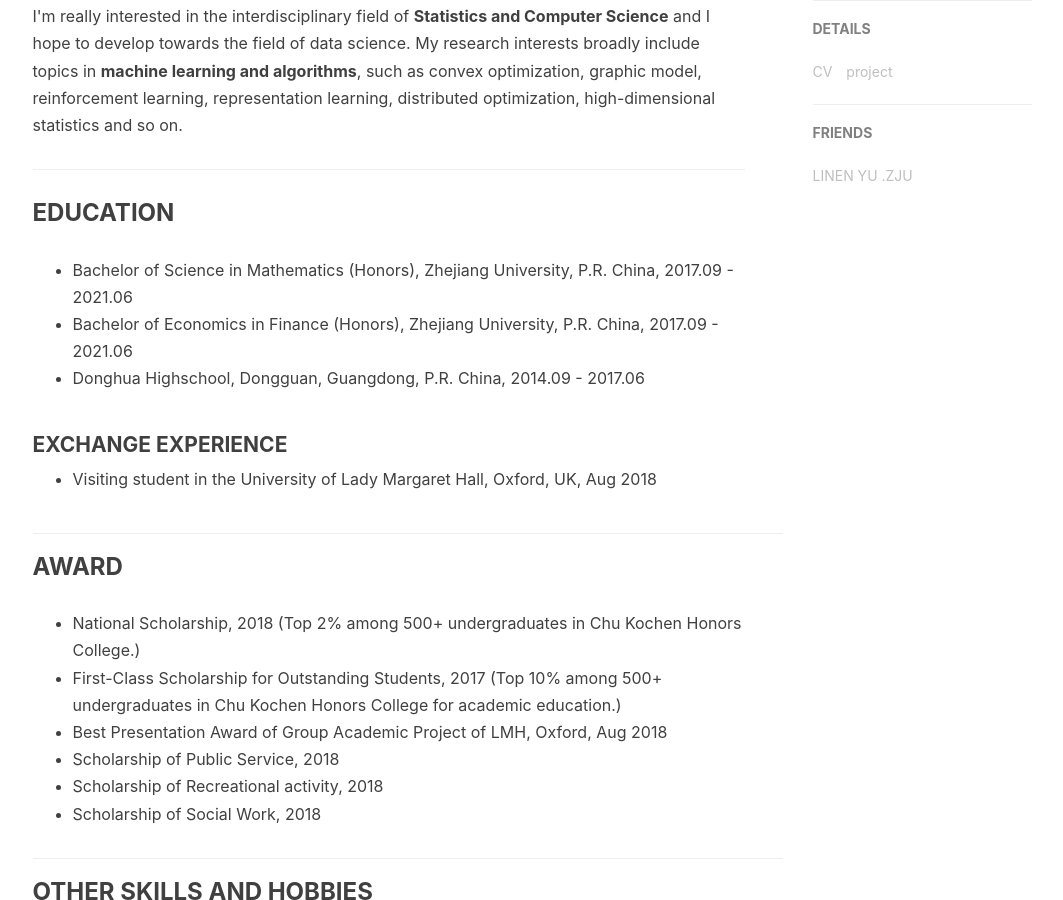
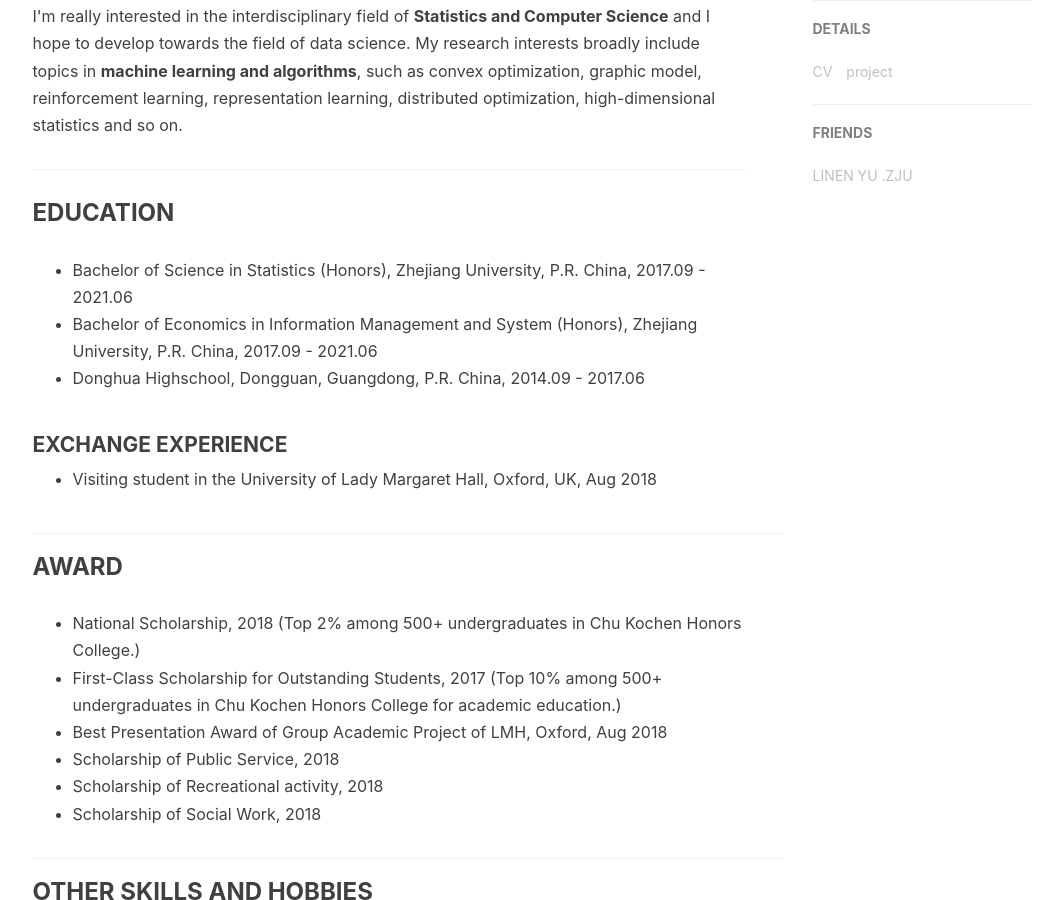
Before and after one commit to ZaccWu/ZaccWu.github.io, a Jekyll site: the page built from about.html, in a window 1280 px wide and 900 px high, scrolled down 956 px. Shown: the whole window, without its empty margins (135-1198 px from the left). Built offline with Jekyll 4.4.1, drawn with Linux system fonts in a browser that asks for light colours; nearby versions of some CDN libraries; comment, search, counter and statistics services are not loaded.

Commit message:
Update about.html

```diff
--- a/about.html
+++ b/about.html
@@ -47,8 +47,8 @@ header-img: "img/hangzhou.jpg"
     <h3>EDUCATION </h3>
     <p>
     <ul>
-        <li>Bachelor of Science in Mathematics (Honors), Zhejiang University, P.R. China, 2017.09 - 2021.06</li>
-        <li>Bachelor of Economics in Finance (Honors), Zhejiang University, P.R. China, 2017.09 - 2021.06</li>
+        <li>Bachelor of Science in Statistics (Honors), Zhejiang University, P.R. China, 2017.09 - 2021.06</li>
+        <li>Bachelor of Economics in Information Management and System (Honors), Zhejiang University, P.R. China, 2017.09 - 2021.06</li>
         <li>Donghua Highschool, Dongguan, Guangdong, P.R. China, 2014.09 - 2017.06</li>
     </ul>
     <h4>EXCHANGE EXPERIENCE </h4>
```
